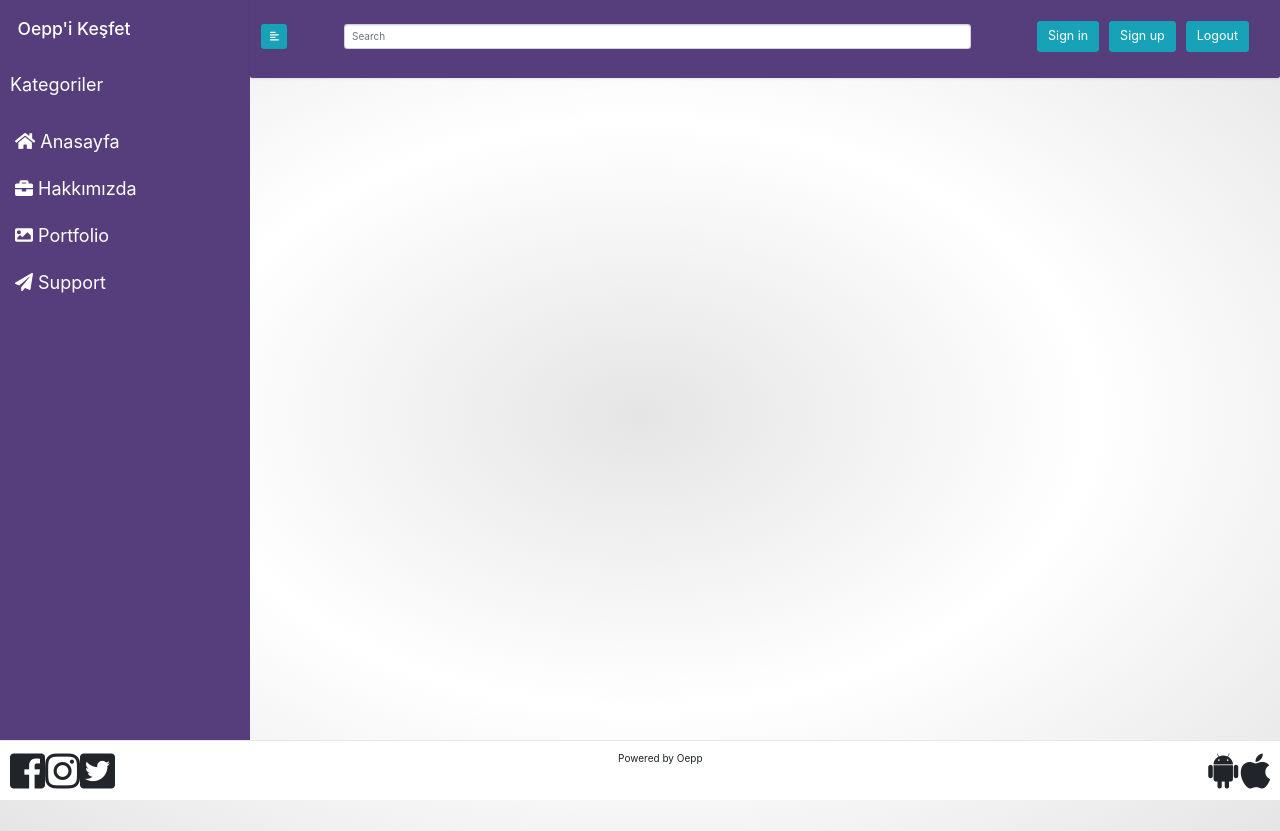
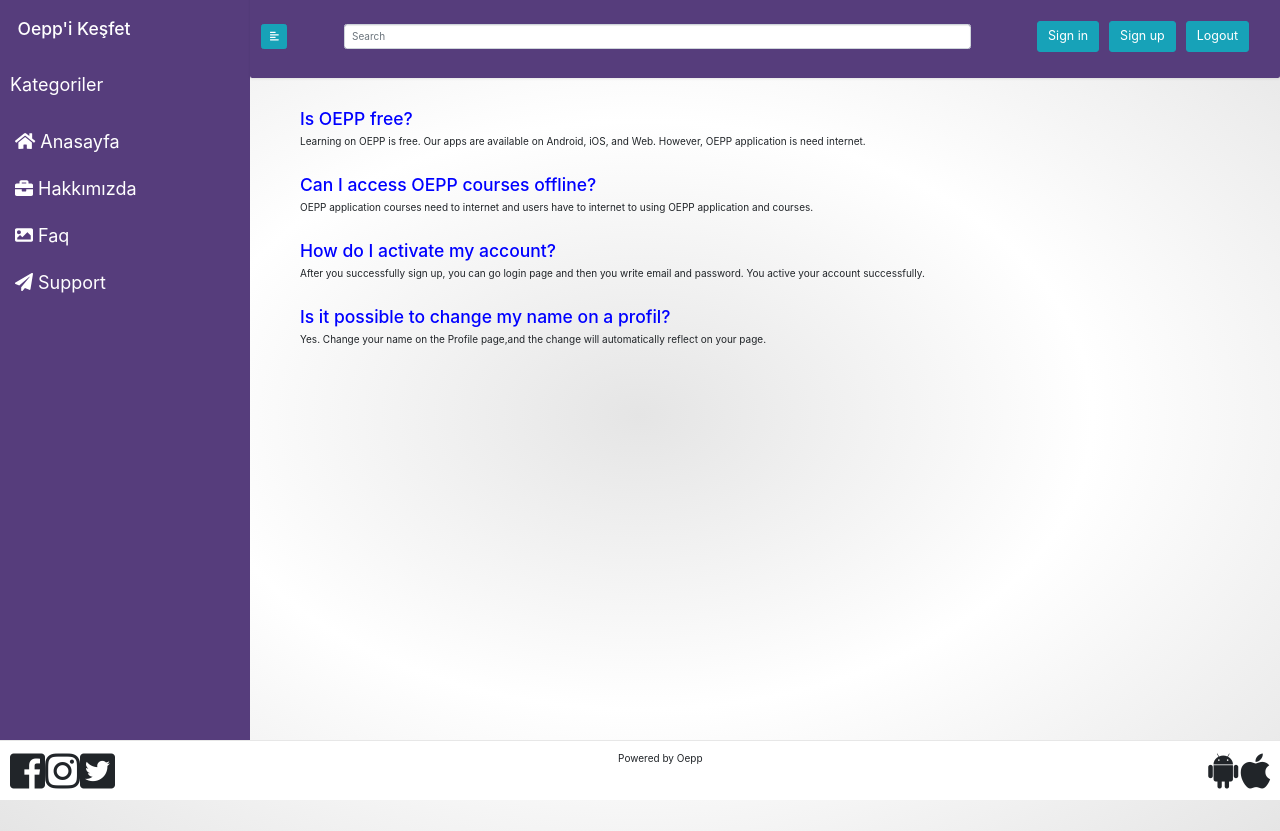
Before and after one commit to oepp/website, a React (Create React App) app: page /Faq in a window 1280 px wide. Built offline with nearby package versions, Linux system fonts and the light colour scheme.

Commit message:
Frequently Ask Questions

```diff
--- /dev/null
+++ b/src/components/Faq.js
@@ -0,0 +1,27 @@
+import React,{Component} from 'react';
+import 'bootstrap/dist/css/bootstrap.css';
+
+
+class Faq extends Component {
+    render() {
+        return (
+            <div className="container" style={{paddingLeft:50}}>
+                <h3 style ={{color:'blue'}}>Is OEPP free?</h3>
+                <p>Learning on OEPP is free. Our apps are available on Android, iOS, and Web.
+                    However, OEPP application is need internet. </p><br/>
+                <h3 style ={{color:'blue'}}>Can I access OEPP courses offline?</h3>
+                <p>OEPP application courses need to internet and users have to internet
+                to using OEPP application and courses.</p><br/>
+                <h3 style ={{color:'blue'}}>How do I activate my account?</h3>
+                <p>After you successfully sign up, you can go login page and then you write email and password.
+                    You active your account  successfully.</p><br/>
+                <h3 style ={{color:'blue'}}>Is it possible to change my name on a profil?</h3>
+                <p> Yes. Change your name on the Profile page,and the change will automatically reflect on your page.</p><br/>
+                <br/><br/><br/><br/>
+            </div>
+
+        );
+    }
+}
+
+export default Faq;
--- a/src/components/content/Content.js
+++ b/src/components/content/Content.js
@@ -10,6 +10,7 @@ import About from '../About';
 import Registration from '../Registration';
 import Support from '../Support';
 import './navbar.css';
+import Faq from '../Faq';
 
 export default props => (
     <Container  fluid className={classNames('content', {'is-open': props.isOpen}, 'container-oepp')}>
@@ -23,6 +24,7 @@ export default props => (
         <Route path="/Page-1" component={Login} />
         <Route path="/Page-2" component={Registration} />
         <Route path="/Support" component={Support} />
+        <Route path = "/Faq"  component ={Faq} />
 
       </Switch>
     </Container>
--- a/src/components/sidebar/SideBar.js
+++ b/src/components/sidebar/SideBar.js
@@ -26,8 +26,8 @@ const SideBar = props => (
           </NavItem>
 
           <NavItem>
-            <NavLink style={{color:'white'}} tag={Link} to={'/pages'}>
-              <FontAwesomeIcon icon={faImage} className="mr-2"/>Portfolio
+            <NavLink style={{color:'white'}} tag={Link} to={'/faq'}>
+              <FontAwesomeIcon icon={faImage} className="mr-2"/>Faq
             </NavLink>
           </NavItem>
           <NavItem>
```
